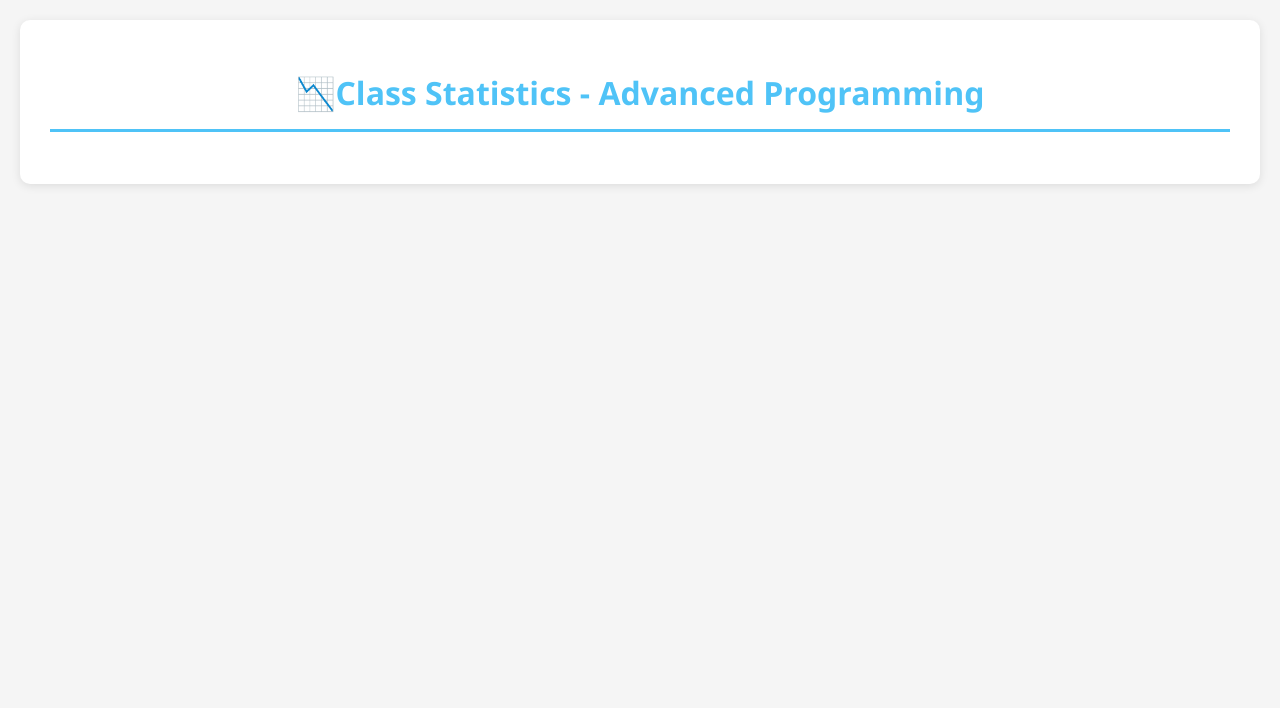
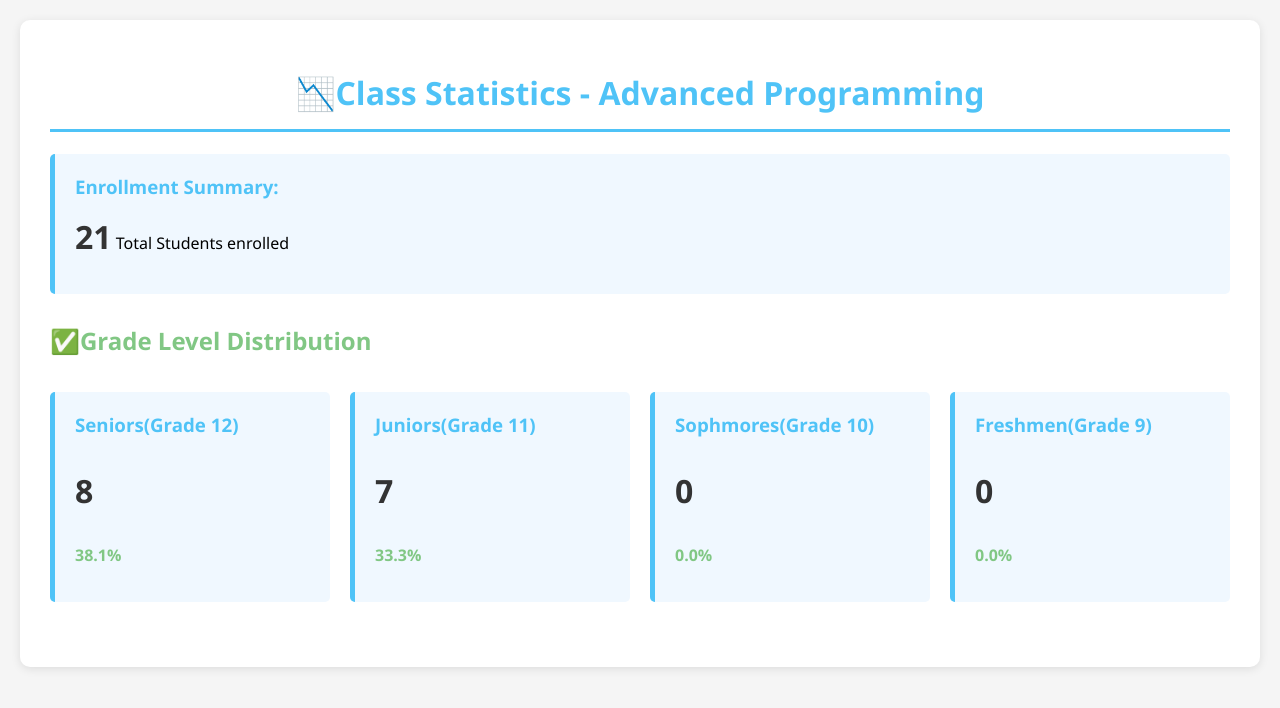
Before and after one commit to Malia27/Unit-2-Jinja-Template-Engine, a Flask app: page /stats in a window 1280 px wide. Shown: the top 708 px of the page. Run offline with Flask 3, Linux system fonts and the light colour scheme.

Commit message:
10/10/25

```diff
--- a/lesson_03-FIlters/app.py
+++ b/lesson_03-FIlters/app.py
@@ -2,6 +2,7 @@ from flask import Flask, render_template
 import csv
 app = Flask(__name__)
 
+# Function to read/import csv to list of dicts
 def read_roster():
     students = []
     with open('roster.csv', 'r') as file:
@@ -42,7 +43,7 @@ def home():
             <h1>Class Roster Application</h1>
             <p>View the student roster for Advanced Programming</p>
             <a href="/roster">👥View Roster</a>
-            <a href="/stats">📊View Roster</a>
+            <a href="/stats">📊View Stats</a>
         </body>
     </html>
     '''
@@ -58,18 +59,24 @@ def statistics():
     students = read_roster()
     # Calculate statistics
     total = len(students)
-    seniors = [s for s in students if s['Grade'] == 12]
-    juniors = [s for s in students if s['Grade'] == 11]
-    sophomores = [s for s in students if s['Grade'] == 10]
-    freshmen = [s for s in students if s['Grade'] == 9]
+    seniors = [s for s in students if s['Grade'] == '12']
+    juniors = [s for s in students if s['Grade'] == '11']
+    sophomores = [s for s in students if s['Grade'] == '10']
+    freshmen = [s for s in students if s['Grade'] == '9']
     males = [s for s in students if s['Gender'] == 'M']
     females = [s for s in students if s['Gender'] == 'F']
 
     data = {
-        "students":students
+    "students": students,
+    "total": total,
+    "seniors": seniors,
+    "juniors": juniors,
+    "sophomores": sophomores,
+    "freshmen": freshmen,
+    "males": males,
+    "females": females
     }
-    return render_template('stats.html', students=students)
-
+    return render_template('stats.html', **data)
 
 if __name__ == '__main__':
     app.run(debug=True)
--- a/lesson_03-FIlters/templates/stats.html
+++ b/lesson_03-FIlters/templates/stats.html
@@ -3,14 +3,53 @@
 <head>
     <meta charset="UTF-8">
     <meta name="viewport" content="width=device-width, initial-scale=1.0">
-    <title>Document</title>
+    <title>Stats</title>
     <link rel="stylesheet" href="{{url_for('static', filename='roster.css')}}">
     <link rel="stylesheet" href="{{url_for('static', filename='stats.css')}}">
 </head>
 <body>
     <div class="container">
         <h1>📉Class Statistics - Advanced Programming</h1>
-        {# Summary Statistics using Filters #}
+        {# Summary Statistics using filters #}
+        <div class="stat-card">
+            <h3>Enrollment Summary:</h3>
+            <p>
+                <span class="stat-number">{{total}}</span>
+                Total Students enrolled
+            </p>
+        </div>
+        {#Grade Level Distribution#}
+        <h2>✅Grade Level Distribution</h2>
+        <div class="grid">
+            <div class="stat-card">
+                <h3>Seniors(Grade 12)</h3>
+                <p class="stat-number">{{seniors|length}}</p>
+                <p class="percentage">
+                    {{(seniors|length/total * 100)|round(1)}}%
+                </p>
+            </div>
+            <div class="stat-card">
+                <h3>Juniors(Grade 11)</h3>
+                <p class="stat-number">{{juniors|length}}</p>
+                <p class="percentage">
+                    {{(juniors|length/total * 100)|round(1)}}%
+                </p>
+            </div>
+            <div class="stat-card">
+                <h3>Sophmores(Grade 10)</h3>
+                <p class="stat-number">{{sophmores|length}}</p>
+                <p class="percentage">
+                    {{(sophmores|length/total * 100)|round(1)}}%
+                </p>
+            </div>
+            <div class="stat-card">
+                <h3>Freshmen(Grade 9)</h3>
+                <p class="stat-number">{{freshmen|length}}</p>
+                <p class="percentage">
+                    {{(freshmen|length/total * 100)|round(1)}}%
+                </p>
+            </div>
+        </div>
     </div>
 </body>
 </html>
```
Also changed, not shown: lesson_03-FIlters/templates/roster.html (+32 -5 lines).
